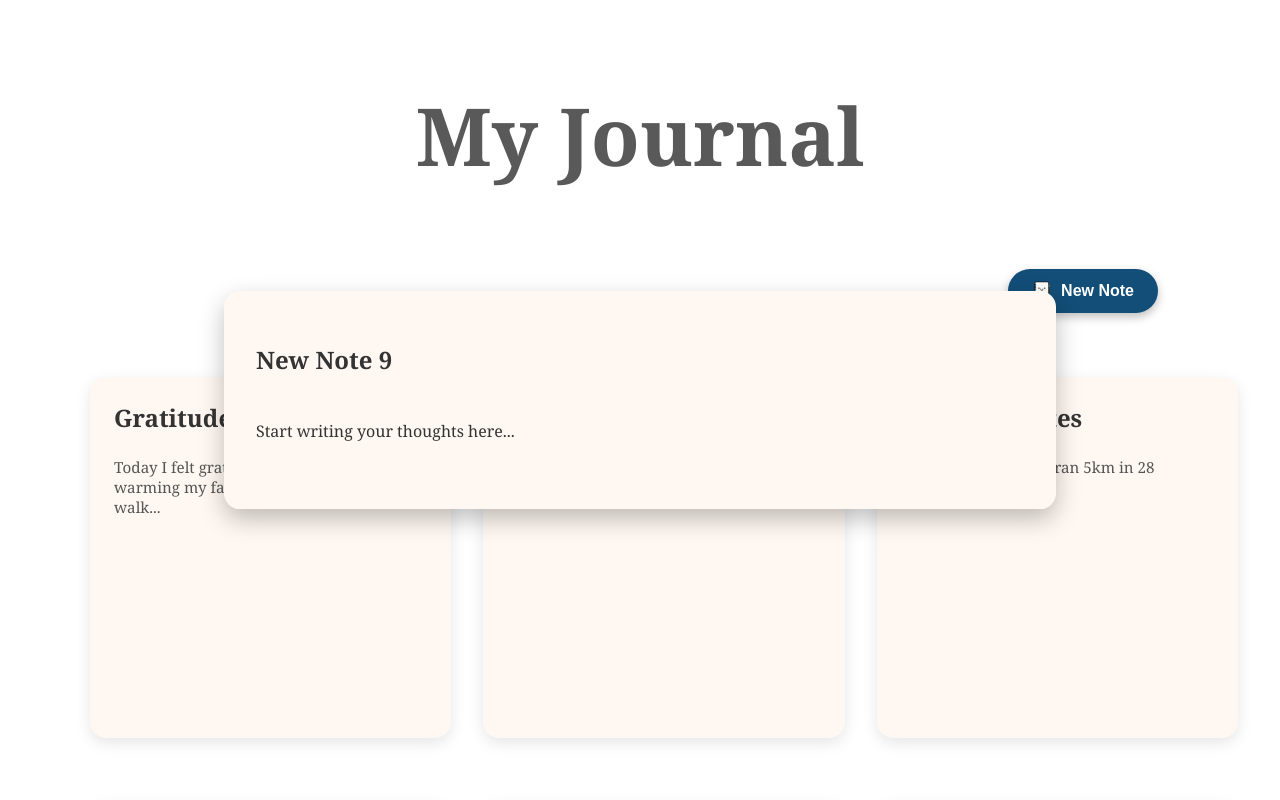
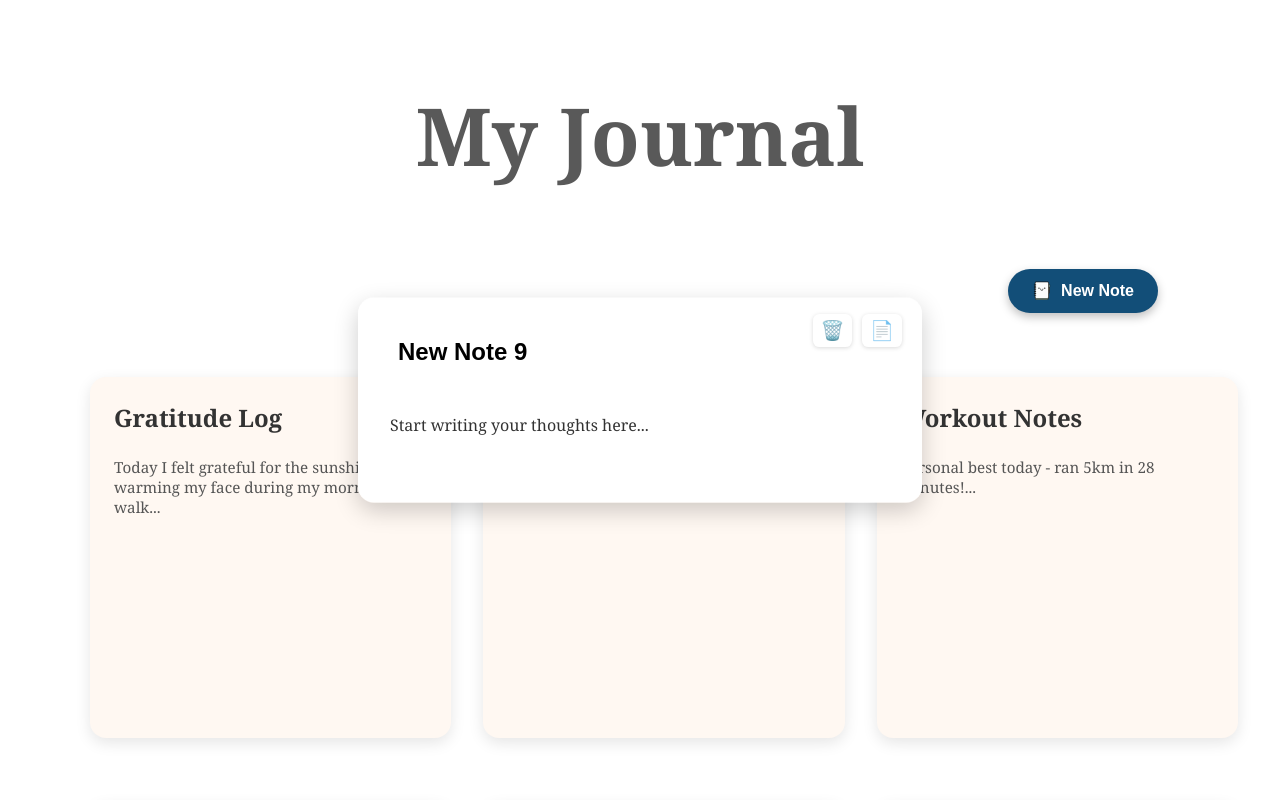
Before and after one commit to alexandramarcos1896/frontend, a React (Create React App) app: page /journals in a window 1280 px wide. Both pictures are taken after a click on the button "New Note". Shown: the top 800 px of the page. Built offline with nearby package versions, Linux system fonts and the light colour scheme.

Commit message:
final version

```diff
--- a/package.json
+++ b/package.json
@@ -8,6 +8,8 @@
     "@testing-library/react": "^16.3.0",
     "@testing-library/user-event": "^13.5.0",
     "axios": "^1.8.4",
+    "docx": "^9.5.0",
+    "file-saver": "^2.0.5",
     "lucide-react": "^0.503.0",
     "react": "^19.1.0",
     "react-dom": "^19.1.0",
--- a/src/pages/JournalsPage.js
+++ b/src/pages/JournalsPage.js
@@ -1,8 +1,12 @@
 // src/pages/JournalsPage.js
 import React, { useState } from 'react';
 import '../styles/Journal.css';
+import { saveAs } from 'file-saver';
+import { Document, Packer, Paragraph, TextRun } from 'docx';
 
-const initialJournals = [
+const JournalsPage = () => {
+
+  const initialJournals = [
   { id: 1, title: 'Gratitude Log', content: 'Today I felt grateful for the sunshine warming my face during my morning walk...' },
   { id: 2, title: 'Morning Reflections', content: 'Had vivid dreams about being back in college...' },
   { id: 3, title: 'Workout Notes', content: 'Personal best today - ran 5km in 28 minutes!...' },
@@ -13,11 +17,8 @@ const initialJournals = [
   { id: 8, title: 'Book Reflections', content: 'Just finished "Atomic Habits". Key takeaway...' }
 ];
 
-const JournalsPage = () => {
   const [journals, setJournals] = useState(initialJournals);
   const [selectedJournalId, setSelectedJournalId] = useState(null);
-
-  const selectedJournal = journals.find(j => j.id === selectedJournalId);
 
   const addNewNote = () => {
     const newId = journals.length > 0 ? journals[journals.length - 1].id + 1 : 1;
@@ -30,10 +31,46 @@ const JournalsPage = () => {
     setSelectedJournalId(newId);
   };
 
+  const deleteNote = (id) => {
+    setJournals(journals.filter(j => j.id !== id));
+    setSelectedJournalId(null);
+  };
+
+  const downloadAsDocx = (note) => {
+    const doc = new Document({
+      sections: [
+        {
+          children: [
+            new Paragraph({
+              children: [
+                new TextRun({ text: note.title, bold: true, size: 28 }),
+              ],
+            }),
+            new Paragraph(note.content),
+          ],
+        },
+      ],
+    });
+
+    Packer.toBlob(doc).then(blob => {
+      saveAs(blob, `${note.title.replace(/\s+/g, '_')}.docx`);
+    });
+  };
+
+  const selectedJournal = journals.find(j => j.id === selectedJournalId);
+
   const updateJournalContent = (id, newContent) => {
     setJournals(prev =>
       prev.map(journal =>
         journal.id === id ? { ...journal, content: newContent } : journal
+      )
+    );
+  };
+
+  const updateJournalTitle = (id, newTitle) => {
+    setJournals(prev =>
+      prev.map(journal =>
+        journal.id === id ? { ...journal, title: newTitle } : journal
       )
     );
   };
@@ -68,11 +105,27 @@ const JournalsPage = () => {
         <>
           <div className="overlay" onClick={() => setSelectedJournalId(null)}></div>
           <div className="floating-box">
-            <h2>{selectedJournal.title}</h2>
-            <textarea
-              value={selectedJournal.content}
-              onChange={(e) => updateJournalContent(selectedJournal.id, e.target.value)}
-            />
+            <div className="note-buttons">
+              <button
+                className="note-btn delete"
+                onClick={() => deleteNote(selectedJournal.id)}
+              >🗑️</button>
+              <button
+                className="note-btn download"
+                onClick={() => downloadAsDocx(selectedJournal)}
+              >📄</button>
+            </div>
+              <input
+                type="text"
+                value={selectedJournal.title}
+                onChange={(e) => updateJournalTitle(selectedJournal.id, e.target.value)}
+                className="note-title-input"
+              />
+              <textarea
+                value={selectedJournal.content}
+                onChange={(e) => updateJournalContent(selectedJournal.id, e.target.value)}
+                className="note-textarea"
+              />
           </div>
         </>
       )}
--- a/src/styles/Journal.css
+++ b/src/styles/Journal.css
@@ -243,3 +243,94 @@
   padding: 0.5rem 0;
   margin-top: 1rem;
 }
+
+.note-buttons {
+  position: absolute;
+  top: 12px;
+  right: 12px;
+  display: flex;
+  gap: 0.5rem;
+  z-index: 2;
+}
+
+.note-btn {
+  background: #fff;
+  border: none;
+  border-radius: 0.4rem;
+  cursor: pointer;
+  font-size: 1.1rem;
+  padding: 0.25rem 0.5rem;
+  box-shadow: 0 1px 4px rgba(0, 0, 0, 0.15);
+  transition: transform 0.15s ease;
+}
+
+.note-btn:hover {
+  transform: scale(1.1);
+}
+
+.note-btn.delete {
+  color: #d9534f;
+}
+
+.note-btn.download {
+  color: #5bc0de;
+}
+
+
+.floating-box {
+  position: fixed;
+  top: 50%;
+  left: 50%;
+  transform: translate(-50%, -50%);
+  background: white;
+  border-radius: 1rem;
+  padding: 2rem;
+  width: 500px;
+  z-index: 10;
+  box-shadow: 0 8px 24px rgba(0, 0, 0, 0.2);
+  max-height: 80vh;
+  overflow-y: auto;
+}
+
+.note-buttons {
+  position: absolute;
+  top: 16px;
+  right: 20px;
+  display: flex;
+  gap: 0.6rem;
+  z-index: 20;
+}
+
+.note-btn {
+  background: #fff;
+  border: none;
+  border-radius: 0.4rem;
+  cursor: pointer;
+  font-size: 1.2rem;
+  padding: 0.3rem 0.5rem;
+  box-shadow: 0 1px 4px rgba(0, 0, 0, 0.15);
+  transition: transform 0.15s ease;
+}
+
+.note-btn:hover {
+  transform: scale(1.1);
+}
+
+.note-btn.delete {
+  color: #d9534f;
+}
+
+.note-btn.download {
+  color: #5bc0de;
+}
+
+.note-title-input {
+  font-size: 1.5rem;
+  font-weight: bold;
+  width: 100%;
+  padding: 0.5rem;
+  border: none;
+  background: transparent;
+  outline: none;
+  margin-bottom: 1rem;
+}
```
Also changed, not shown: 1 other file (tests, documents, lock files or other folders).
